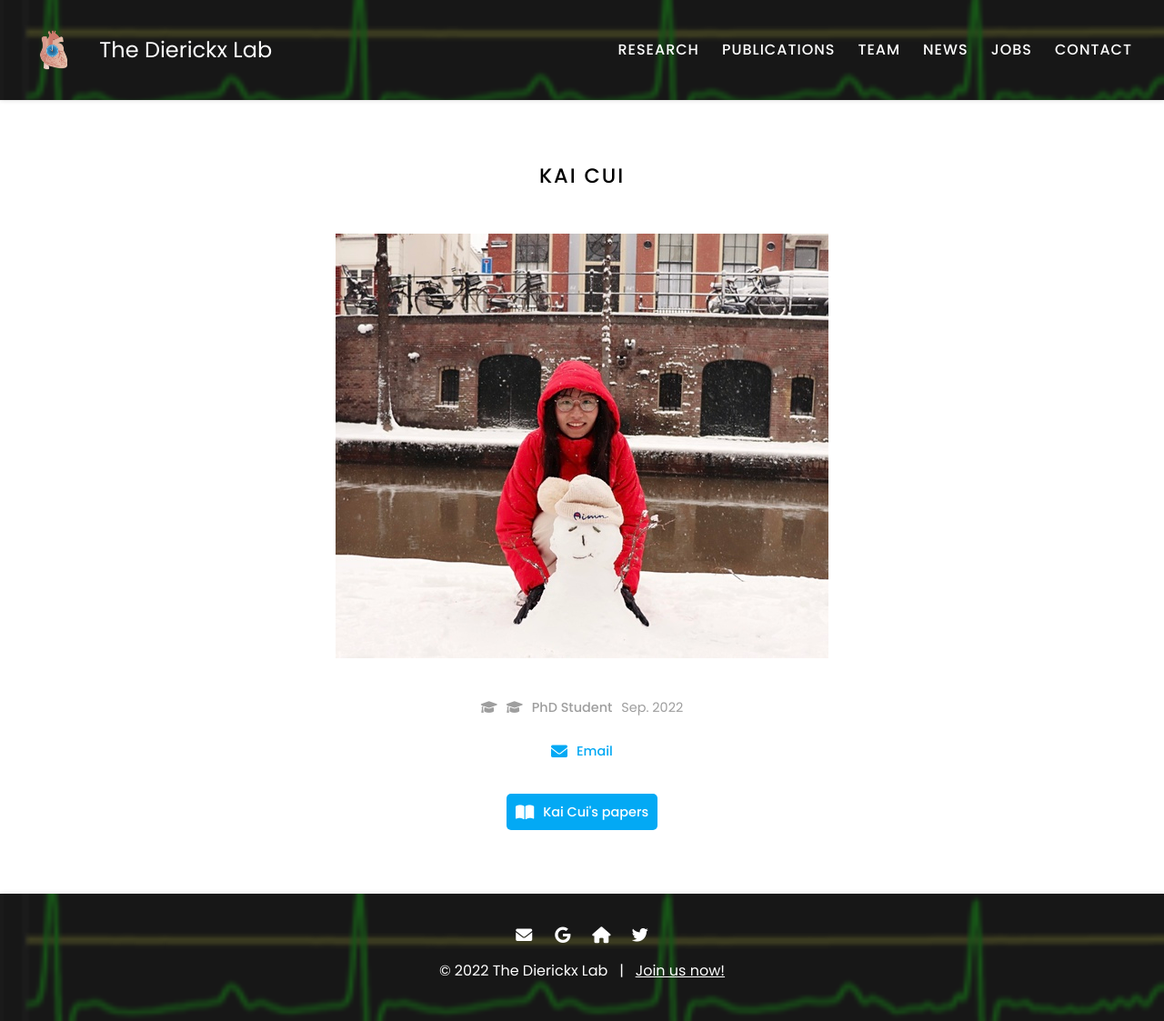
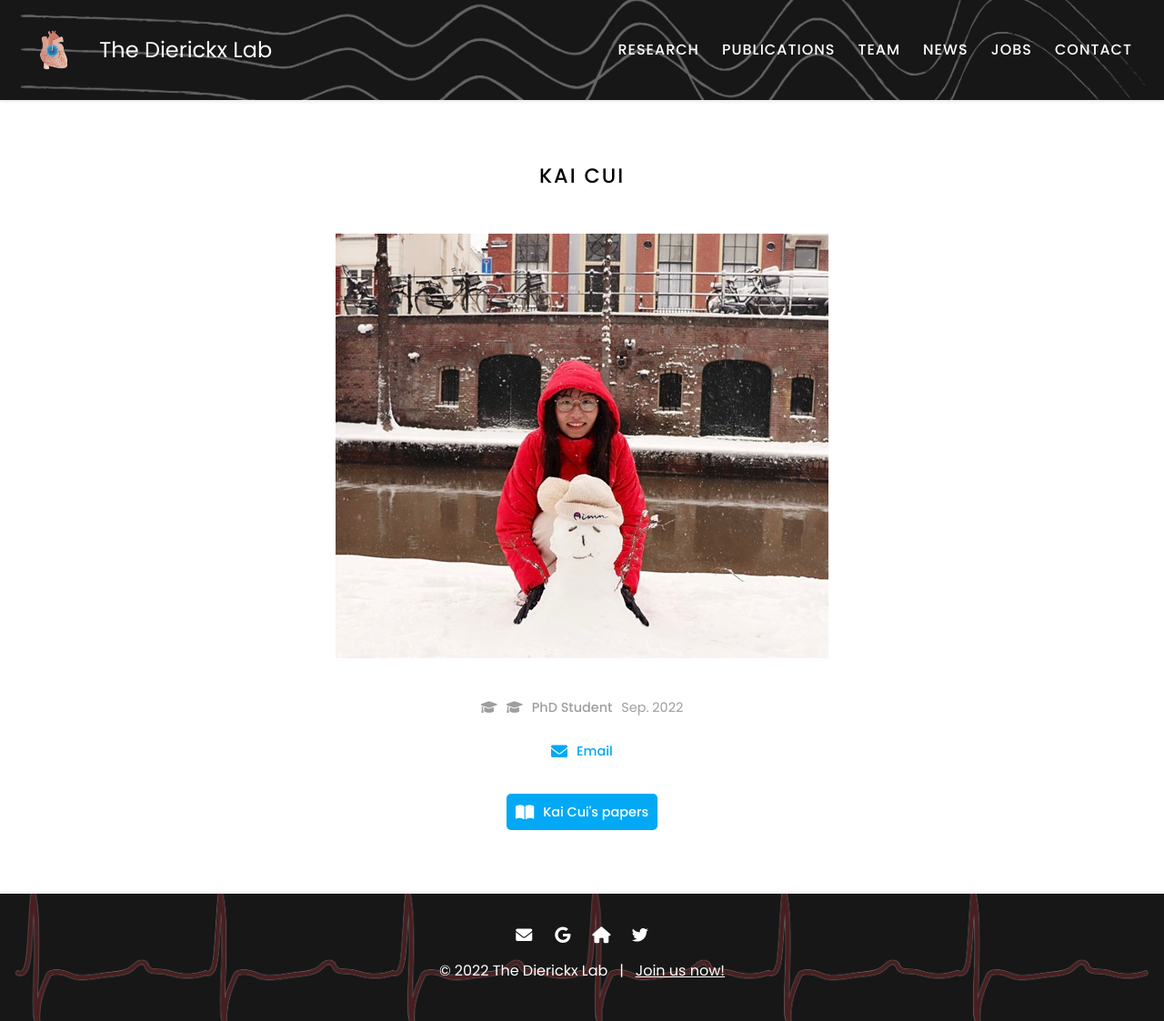
Before and after one commit to theDierickxLab/theDierickxLab, a Jekyll site: the page built from _members/kai-cui.md, in a window 1280 px wide. Shown: the whole page at 91% size. Built offline with Jekyll 4.4.1, drawn with Linux system fonts in a browser that asks for light colours.

Commit message:
Update _config.yaml

```diff
--- a/_config.yaml
+++ b/_config.yaml
@@ -5,8 +5,8 @@ title: The Dierickx Lab
 description: The Dierickx lab is interested in the molecular mechanisms of the circadian clock driving rhythmic metabolic processes in the heart.
              We try to understand how deregulated clocks are leading to cardiovascular defects and trying to target the circadian clock in order to treat and prevent heart diseases.
 logo: images/Logo.png
-header: images/background.png
-footer: images/background.png
+header: images/banner1.png
+footer: images/banner2.png
 baseurl: /labpage
 
 # site social media and other links
```
